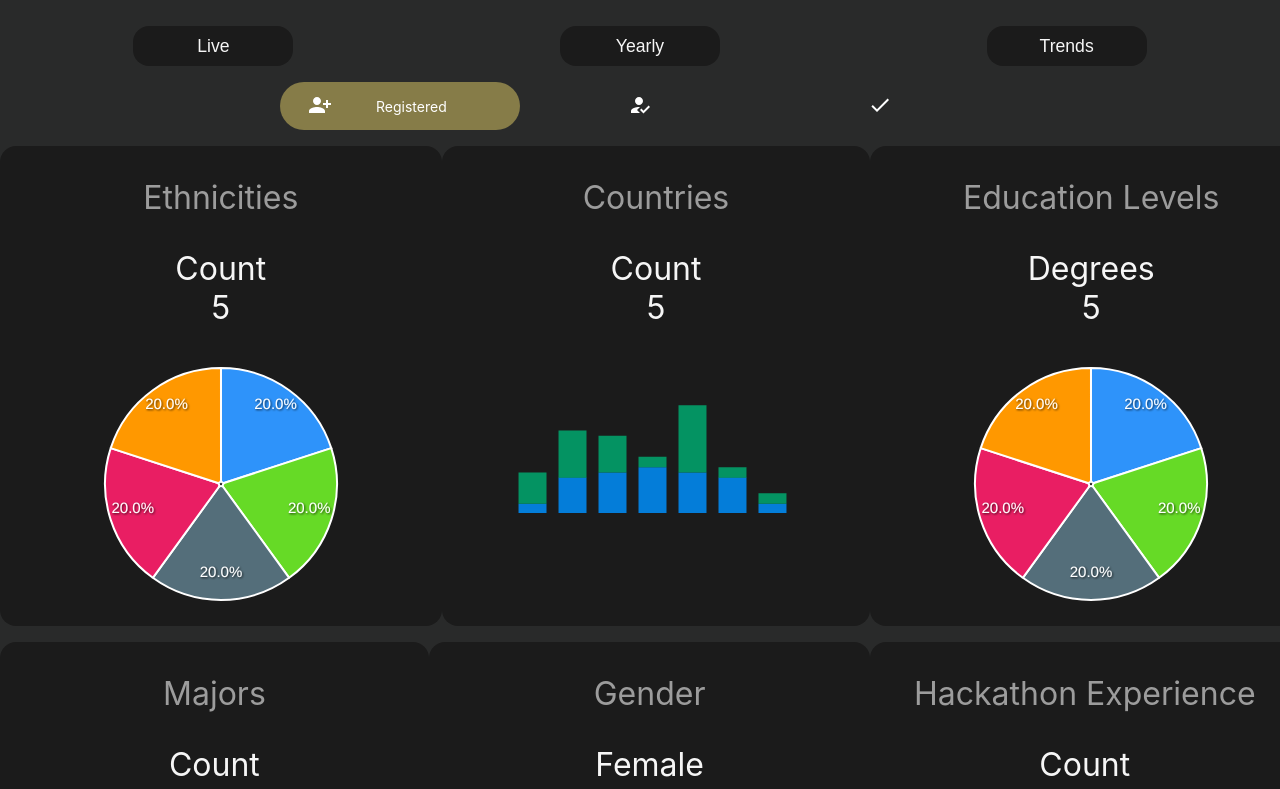
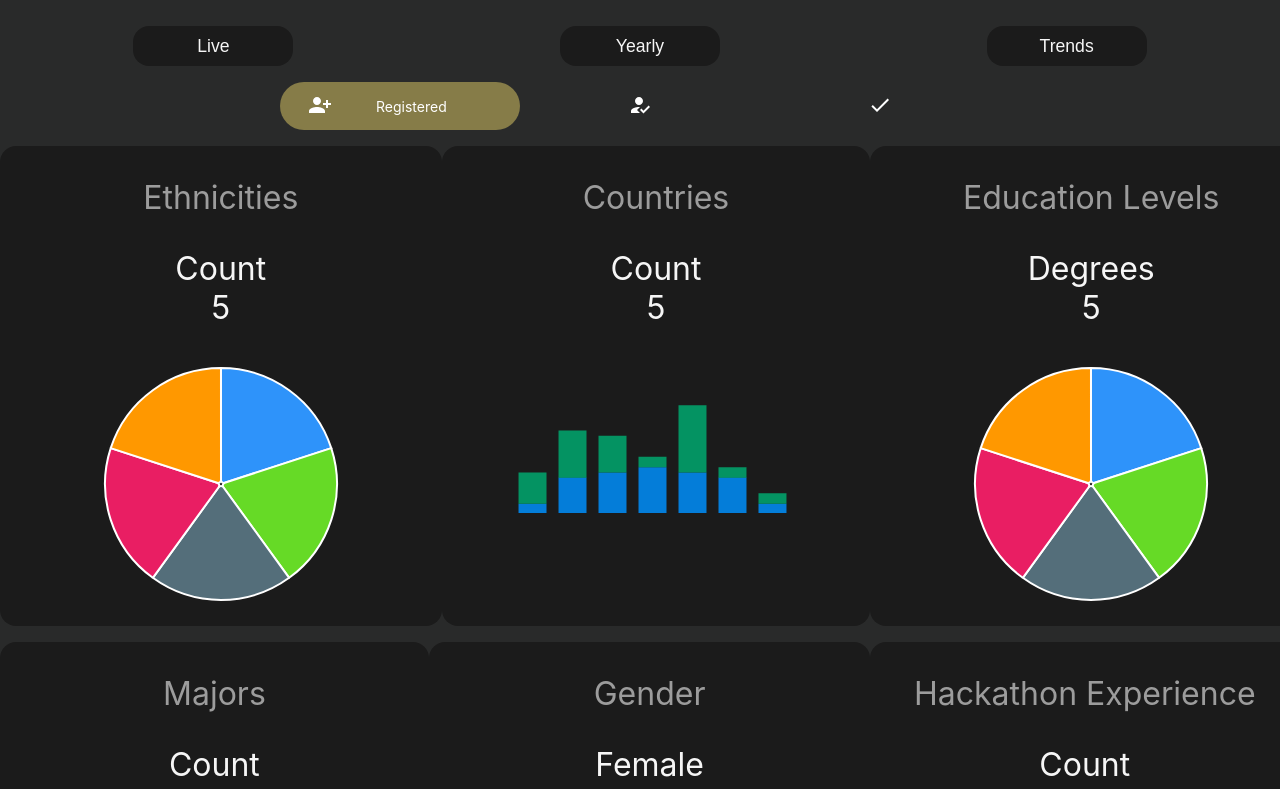
Before and after one commit to nishilfaldu/react-dashboard, a React (Create React App) app: page / in a window 1280 px wide. Shown: the top 789 px of the page. Built offline with nearby package versions, Linux system fonts and the light colour scheme.

Commit message:
removed numbers from pie chart

```diff
--- a/src/components/cards/charts/PieChartCard.js
+++ b/src/components/cards/charts/PieChartCard.js
@@ -21,7 +21,7 @@ const PieChartCard = function(props){
             enabled: true,
             // style for text on graph
             style: {
-                fontSize: '15px',
+                fontSize: '0px',
                 fontFamily: 'Helvetica, Arial, sans-serif',
                 fontWeight: '0',
                 // colors: undefined
```
